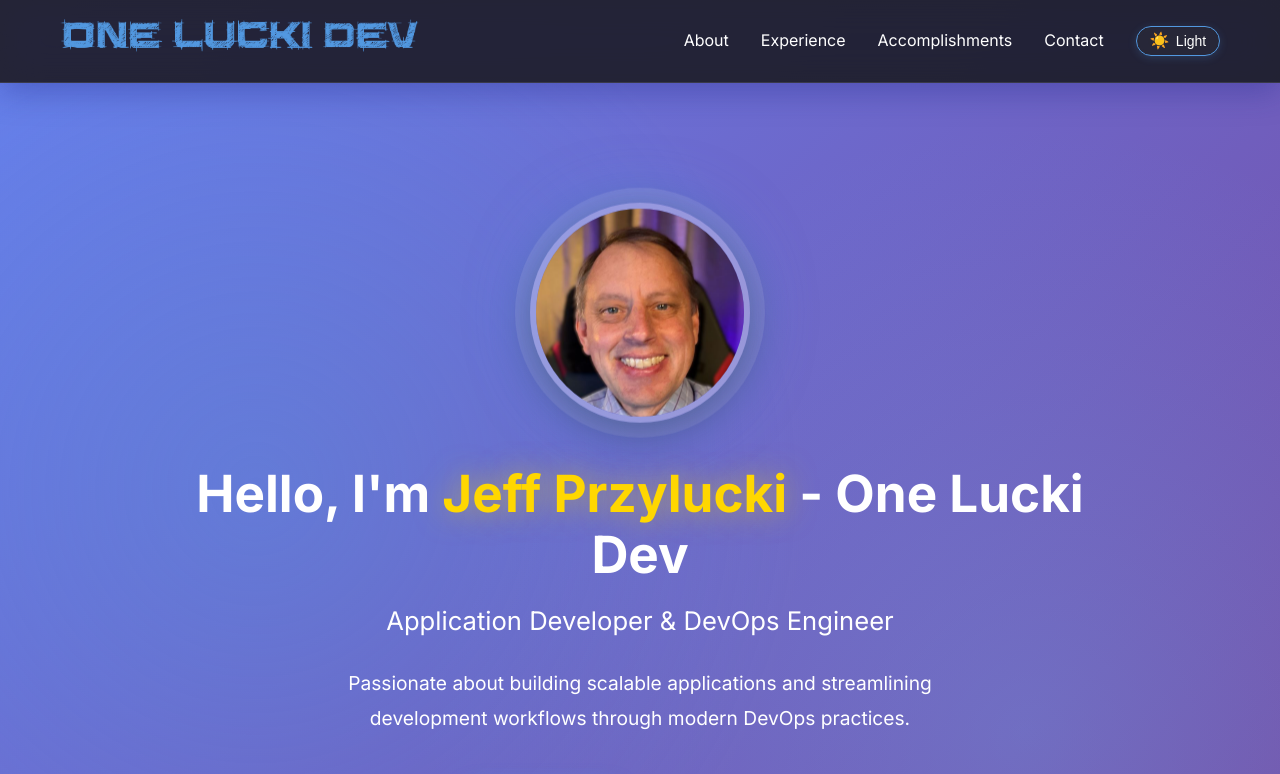
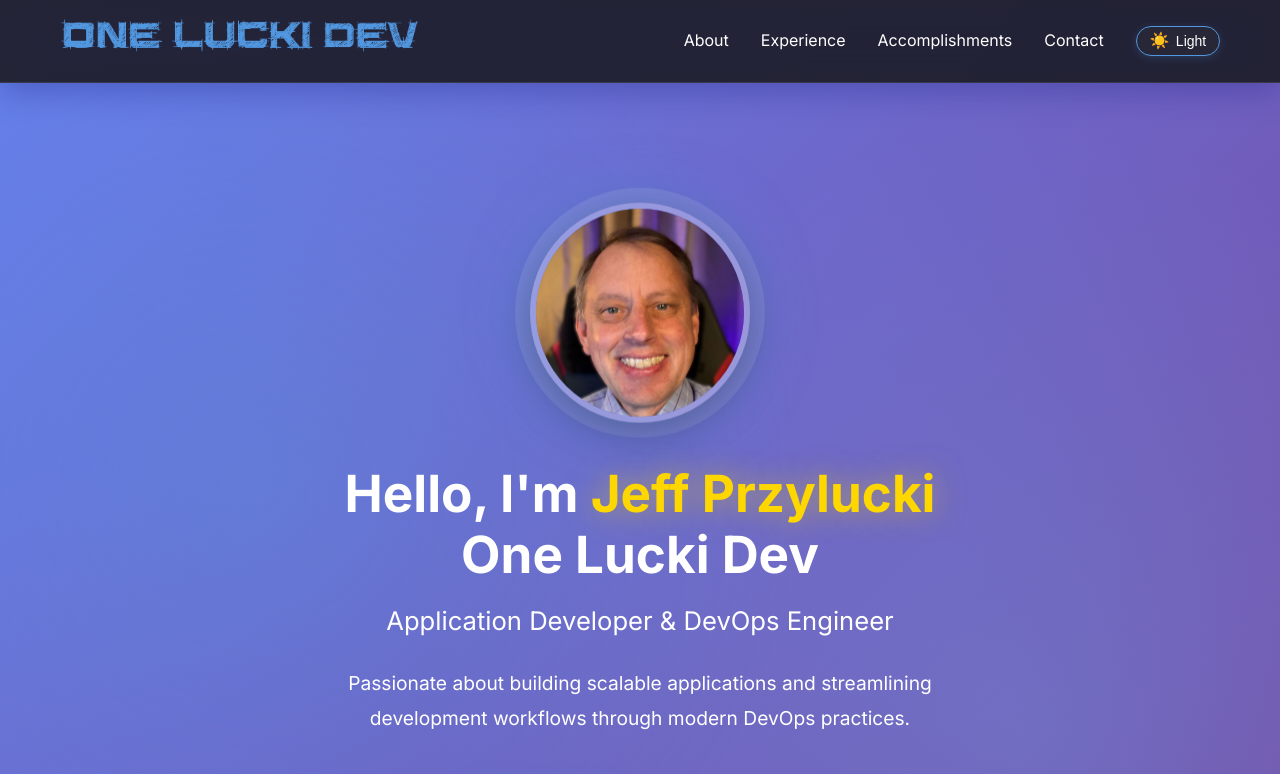
Before and after one commit to jeffpriz/oneluckidev-site, a React (Vite) app: page / in a window 1280 px wide. Shown: the top 774 px of the page. Built offline with nearby package versions, Linux system fonts and the light colour scheme.

Commit message:
Fix line break in hero title for improved readability

```diff
--- a/src/pages/Home.tsx
+++ b/src/pages/Home.tsx
@@ -19,7 +19,7 @@ const Home = () => {
                 target.textContent = '👨‍💻'
               }}
             />
-            <h1 className="hero-title">Hello, I'm <span className="highlight">Jeff Przylucki</span> - One Lucki Dev</h1>
+            <h1 className="hero-title">Hello, I'm <span className="highlight">Jeff Przylucki</span> <br />  One Lucki Dev</h1>
             <p className="hero-subtitle">Application Developer & DevOps Engineer</p>
             <p className="hero-description">
               Passionate about building scalable applications and streamlining development workflows through modern DevOps practices.
```
